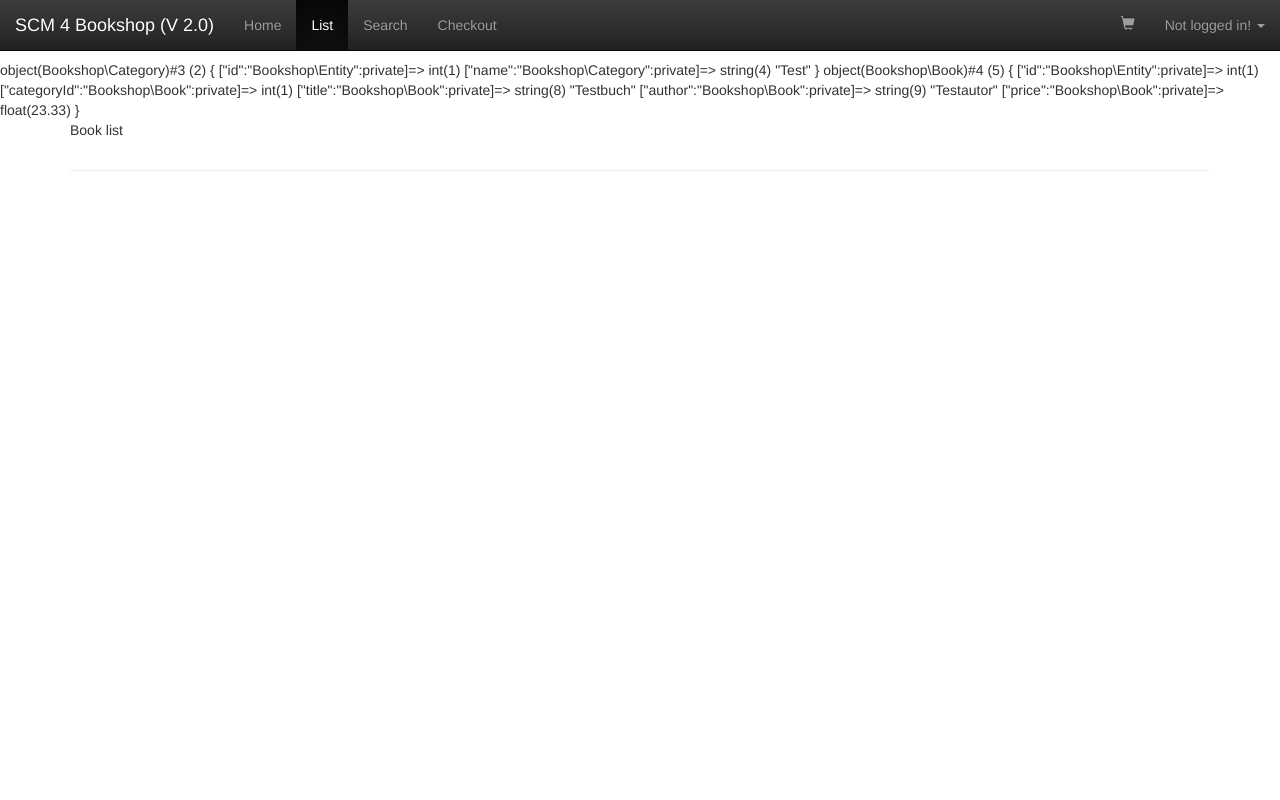
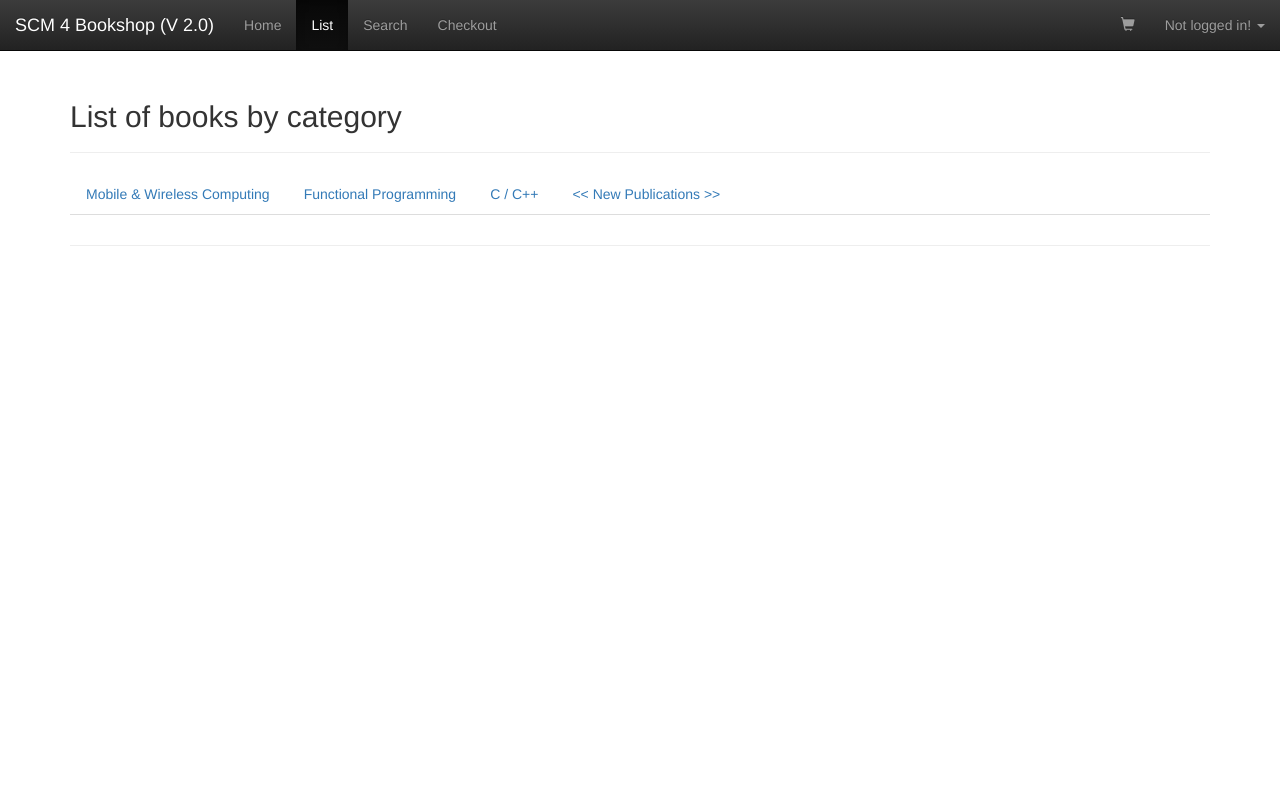
Before and after one commit to elmarputz/class-bookstore-dev-23, a PHP site: page /index.php?view=list in a window 1280 px wide. Run offline with PHP 8.4, Linux system fonts and the light colour scheme.

Commit message:
DataManager and category list

```diff
--- a/site/inc/bootstrap.php
+++ b/site/inc/bootstrap.php
@@ -15,3 +15,9 @@ spl_autoload_register(function ($class) {
 
 // default view
 $default_view = 'welcome';
+
+
+// datamanager dependency
+$mode = 'mock';
+
+require_once(__DIR__.'/../lib/Data/DataManager_'.$mode.'.php');
--- a/site/index.php
+++ b/site/index.php
@@ -14,11 +14,6 @@ if (isset($_REQUEST['view']) &&
         // index.php?view=../inc/boostrap.php
 }
 
-$c = new Bookshop\Category(1, 'Test');
-var_dump($c);
-
-$b = new Bookshop\Book(1, 1, "Testbuch", "Testautor", 23.33);
-var_dump($b);
 
 $user = null;
 
--- a/site/lib/Bookshop/Category.php
+++ b/site/lib/Bookshop/Category.php
@@ -11,4 +11,8 @@ class Category extends Entity {
         $this->name = $name;
     }
 
+    public function getName() : string {
+        return $this->name;
+    }
+
 }
--- a/site/lib/Data/DataManager.php
+++ b/site/lib/Data/DataManager_mock.php
@@ -3,6 +3,7 @@ namespace Data;
 
 use Bookshop\Category;
 use Bookshop\Book;
+use Bookshop\User;
 
 class DataManager implements IDataManager {
 
@@ -43,5 +44,13 @@ class DataManager implements IDataManager {
 
     }
 
+    public static function getCategories() : array {
+        return self::getMockData('categories');
+    }
+
+    public static function getBooksByCategoryId(int $categoryId): array
+    {
+        return [];
+    }
 
 }
--- a/site/views/list.php
+++ b/site/views/list.php
@@ -1,5 +1,27 @@
-<?php require_once('views/partials/header.php'); ?>
+<?php
 
-Book list
+use Data\DataManager;
+$categories = DataManager::getCategories();
+
+$categoryId = isset($_REQUEST['categoryId']) ? (int) $_REQUEST['categoryId'] : null;
+
+require_once('views/partials/header.php'); ?>
+
+<div class="page-header">
+    <h2>List of books by category</h2>
+</div>
+
+<ul class="nav nav-tabs">
+
+
+    <?php foreach ($categories as $cat) { ?>
+
+    <li
+        <?php if ($cat->getId() === $categoryId) { ?> class="active" <?php } ?>
+    ><a href="<?php echo $_SERVER['PHP_SELF']; ?>?view=list&amp;categoryId=<?php echo urlencode($cat->getId()); ?>"><?php echo $cat->getName(); ?></a></li>
+
+    <?php // end foreach
+    } ?>
+</ul>
 
 <?php require_once('views/partials/footer.php'); ?>
```
